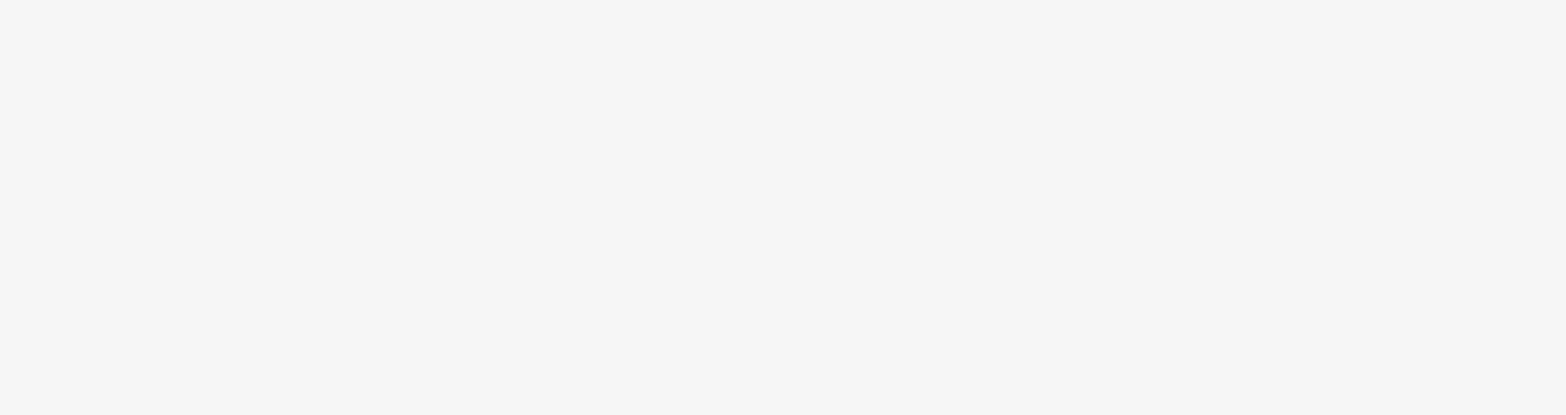
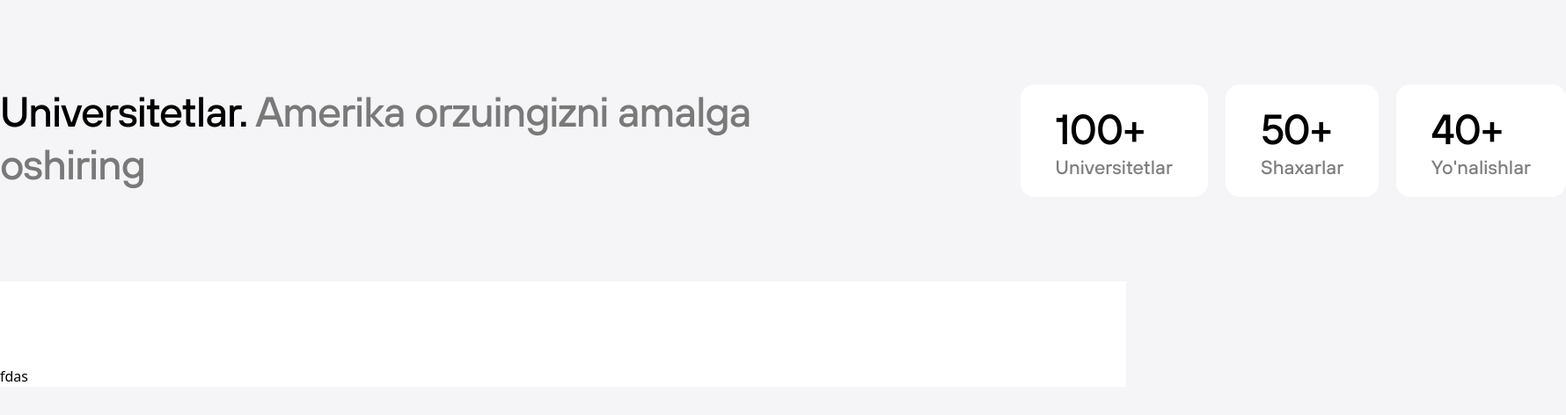
Before and after one commit to Rustam-Fozilov/sk-client, a Nuxt app: page /universities in a window 1280 px wide. Before the commit this address had no page. Shown: the top 472 px of the page at 88% size, 1780 px wide, since content can reach past the window. Built offline with nearby package versions, Linux system fonts and the light colour scheme.

Commit message:
in process: univers page 🚀

```diff
--- a/components/modules/TopUniversities.vue
+++ b/components/modules/TopUniversities.vue
@@ -1,8 +1,13 @@
 <template>
   <div>
     <div class="flex flex-col gap-12">
-      <div class="title">
-        Top universitetlar
+      <div class="flex justify-between items-end">
+        <div class="title">
+          Top universitetlar
+        </div>
+        <a href="/universities/" class="hover:underline">
+          Barchasini ko'rish
+        </a>
       </div>
 
       <div class="flex justify-start gap-5">
--- /dev/null
+++ b/pages/universities/index.vue
@@ -0,0 +1,42 @@
+<template>
+  <div>
+    <div class="my-container">
+      <div class="py-24 flex justify-between gap-5">
+        <div class="title w-1/2">
+          <span class="font-tt-medium">Universitetlar. </span>
+          <span class="opacity-50">Amerika orzuingizni amalga oshiring</span>
+        </div>
+        <div class="w-1/2">
+          <div class="flex justify-end gap-5">
+            <div class="px-10 py-5 rounded-2xl bg-white inline-block">
+              <div class="title">100+</div>
+              <div class="opacity-50 sub-title">Universitetlar</div>
+            </div>
+            <div class="px-10 py-5 rounded-2xl bg-white inline-block">
+              <div class="title">50+</div>
+              <div class="opacity-50 sub-title">Shaxarlar</div>
+            </div>
+            <div class="px-10 py-5 rounded-2xl bg-white inline-block">
+              <div class="title">40+</div>
+              <div class="opacity-50 sub-title">Yo'nalishlar</div>
+            </div>
+          </div>
+        </div>
+      </div>
+    </div>
+
+    <div class="bg-white">
+      <div class="pt-24 my-container">
+        fdas
+      </div>
+    </div>
+  </div>
+</template>
+
+<script setup lang="ts">
+
+definePageMeta({
+  layout: "main-layout"
+})
+
+</script>
```
